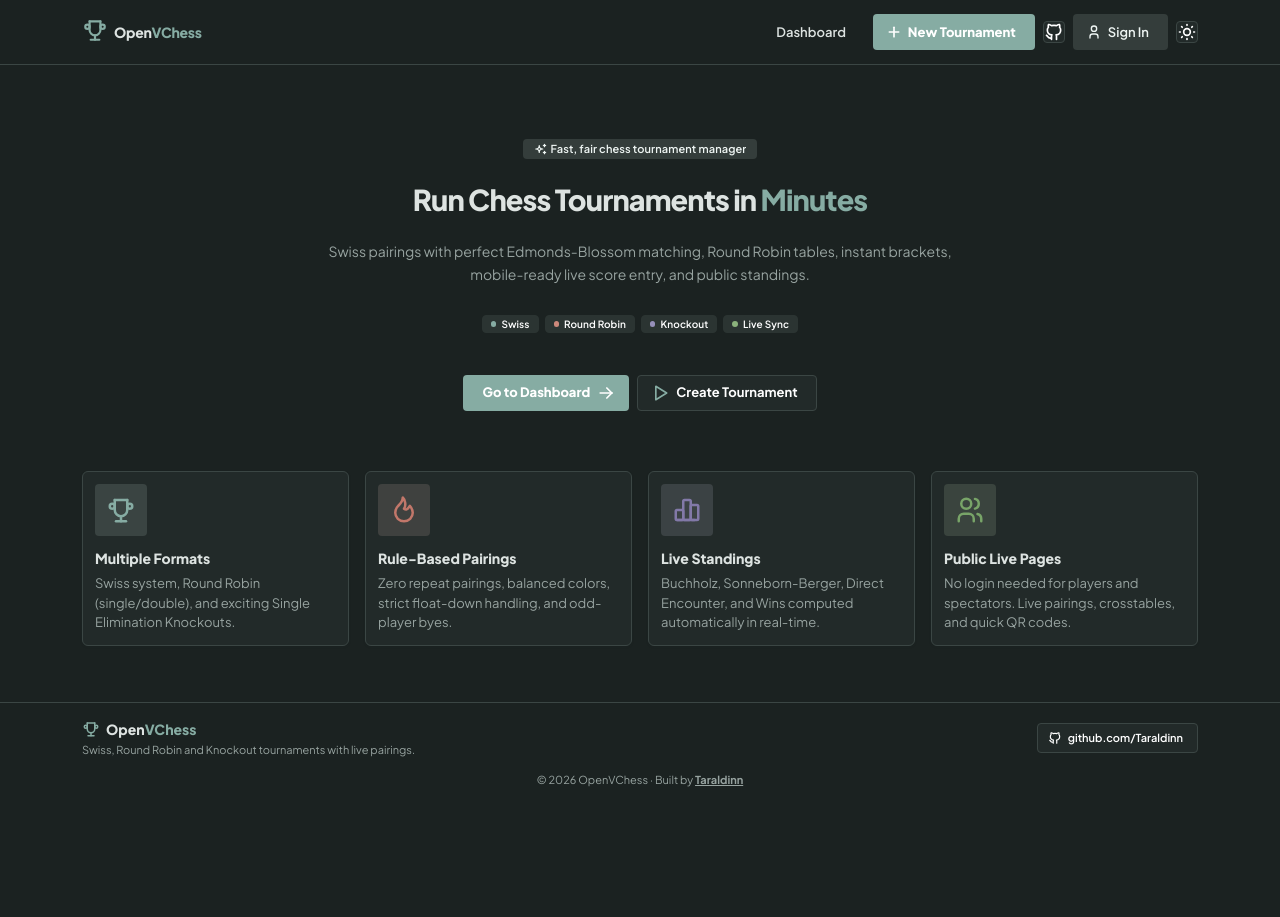
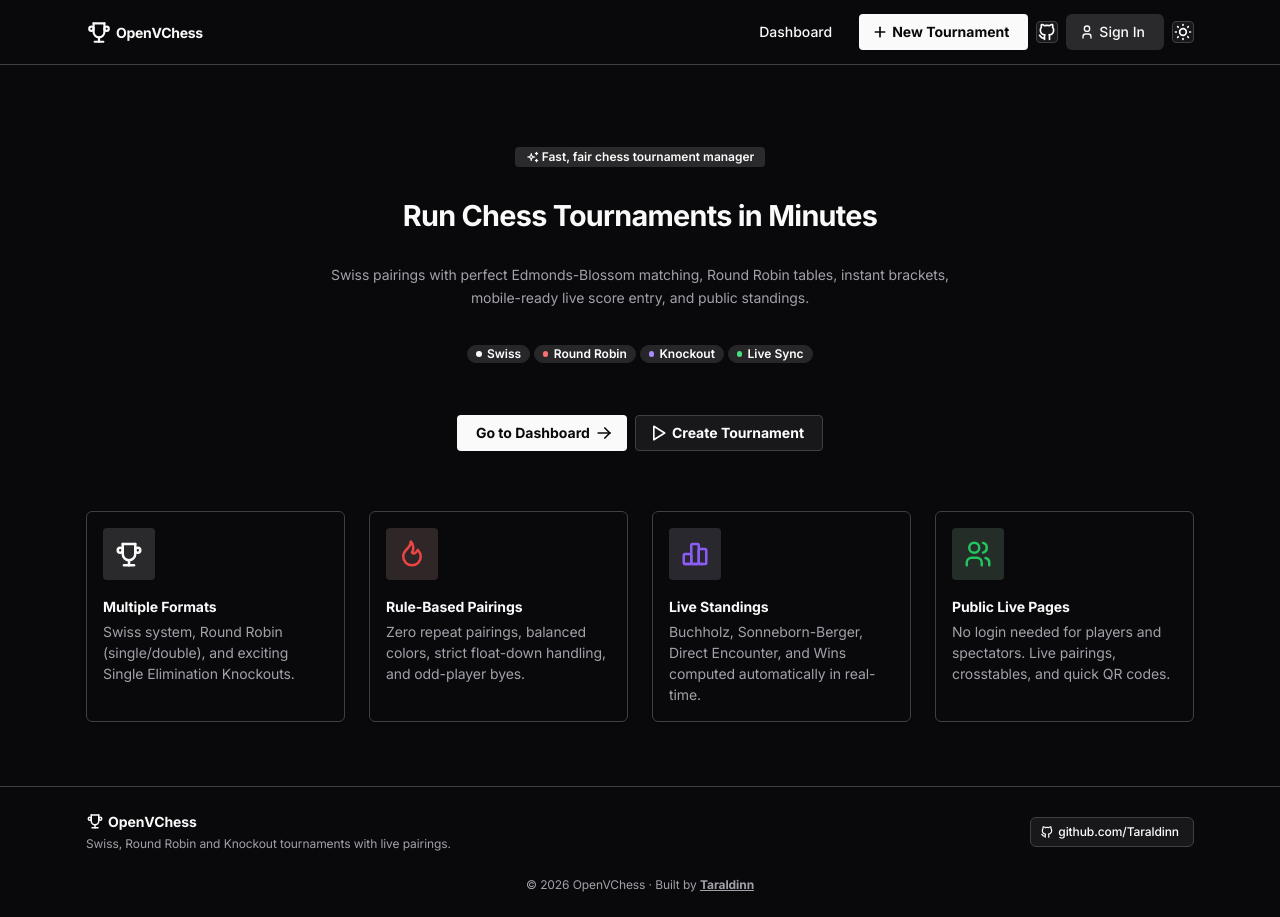
Before and after one commit to Taraldinn/Open-Chess, a Next.js app: page / in a window 1280 px wide. Before the commit the page ends 812 px from the top, so only its background shows below. Built offline with nearby package versions, Linux system fonts and the light colour scheme; no server answers.

Commit message:
initial commit

```diff
--- a/app/layout.tsx
+++ b/app/layout.tsx
@@ -4,14 +4,14 @@
 
 import { ColorSchemeScript, MantineProvider } from '@mantine/core';
 import { Notifications } from '@mantine/notifications';
-import { Plus_Jakarta_Sans } from 'next/font/google';
+import { Inter } from 'next/font/google';
 import { Navbar } from '@/components/navigation/Navbar';
 import { Footer } from '@/components/navigation/Footer';
 import { theme } from '../theme';
 
-const plusJakarta = Plus_Jakarta_Sans({
+const plusJakarta = Inter({
   subsets: ['latin'],
-  weight: ['400', '500', '600', '700', '800'],
+  weight: ['400', '500', '600', '700'],
   variable: '--font-sans',
   display: 'swap',
 });
--- a/app/page.tsx
+++ b/app/page.tsx
@@ -38,7 +38,7 @@
           Fast, fair chess tournament manager
         </Badge>
 
-        <Title order={1} fw={900} style={{ letterSpacing: '-0.03em', lineHeight: 1.15, fontSize: 'clamp(1.6rem, 5vw, 1.8rem)' }}>
+        <Title order={1} fw={900} style={{ letterSpacing: '-0.025em', lineHeight: 1.15, fontSize: 'clamp(1.6rem, 5vw, 1.8rem)' }}>
           Run Chess Tournaments in{' '}
           <Text component="span" className="playful-gradient-text" inherit>
             Minutes
--- a/app/playful.css
+++ b/app/playful.css
@@ -1,30 +1,31 @@
-/* OpenVChess calm theme: sage, sand and soft charcoal. Low contrast edges, no glow, no motion. */
-
-:root {
-  --accent: var(--mantine-color-sage-6);
-  --accent-soft: rgba(90, 132, 121, 0.12);
-  --accent-line: rgba(90, 132, 121, 0.3);
-}
+/* OpenVChess: shadcn/ui-style zinc design. 1px borders, subtle shadows, no decoration. */
 
 [data-mantine-color-scheme="light"] {
-  --mantine-color-body: #f5f3ee;
-  --mantine-color-text: #2d3836;
-  --mantine-color-dimmed: #6b7773;
-  --surface: #fbfaf7;
-  --accent: #5a8479;
+  --mantine-color-body: #ffffff;
+  --mantine-color-text: #09090b;
+  --mantine-color-dimmed: #71717a;
+  --mantine-color-default-border: #e4e4e7;
+  --mantine-color-default-hover: #f4f4f5;
+  --surface: #ffffff;
+  --muted: #f4f4f5;
+  --accent: #18181b;
+  --ring: rgba(24, 24, 27, 0.18);
 }
 
 [data-mantine-color-scheme="dark"] {
-  --mantine-color-body: #1b2221;
-  --mantine-color-text: #dde3e1;
-  --mantine-color-dimmed: #97a3a0;
-  --surface: #222a29;
-  --accent: #86aca3;
+  --mantine-color-body: #09090b;
+  --mantine-color-text: #fafafa;
+  --mantine-color-dimmed: #a1a1aa;
+  --mantine-color-default-border: #27272a;
+  --mantine-color-default-hover: #18181b;
+  --surface: #09090b;
+  --muted: #18181b;
+  --accent: #fafafa;
+  --ring: rgba(250, 250, 250, 0.2);
 }
 
 html,
 body {
-  transition: background-color 0.3s ease, color 0.3s ease;
   overflow-x: hidden;
 }
 
@@ -33,13 +34,14 @@
   display: flex;
   flex-direction: column;
   -webkit-font-smoothing: antialiased;
+  letter-spacing: -0.006em;
 }
 
 main {
   flex: 1 0 auto;
 }
 
-/* Surfaces: slightly lifted from the page, soft borders */
+/* Surfaces */
 .mantine-Card-root,
 .mantine-Paper-root:not(.mantine-Modal-content):not(.mantine-Menu-dropdown) {
   background-color: var(--surface);
@@ -47,22 +49,94 @@
 
 .mantine-Button-root,
 .mantine-ActionIcon-root {
-  transition: background-color 0.15s ease, border-color 0.15s ease;
+  transition: background-color 0.12s ease, border-color 0.12s ease, opacity 0.12s ease;
 }
 
-.mantine-Badge-root {
-  letter-spacing: 0.01em;
-  text-transform: none;
-  font-weight: 600;
+.mantine-Button-root:not([data-disabled]):active {
+  transform: none;
 }
 
+/* Inputs: shadcn focus ring */
+.mantine-TextInput-input,
+.mantine-Select-input,
+.mantine-NumberInput-input,
+.mantine-Textarea-input,
+.mantine-FileInput-input {
+  background-color: transparent;
+  border-color: var(--mantine-color-default-border);
+  box-shadow: 0 1px 2px rgba(0, 0, 0, 0.04);
+}
+
+.mantine-TextInput-input:focus,
+.mantine-Select-input:focus,
+.mantine-NumberInput-input:focus,
+.mantine-Textarea-input:focus,
+.mantine-FileInput-input:focus {
+  border-color: var(--accent) !important;
+  box-shadow: 0 0 0 3px var(--ring) !important;
+}
+
+/* Badges: small pill, sentence case */
+.mantine-Badge-root {
+  text-transform: none;
+  letter-spacing: 0;
+  font-weight: 600;
+  font-size: 12px;
+}
+
+/* Tabs: muted segmented control */
+.mantine-Tabs-root[data-variant="pills"] .mantine-Tabs-list {
+  background: var(--muted);
+  padding: 4px;
+  border-radius: 8px;
+  width: fit-content;
+  max-width: 100%;
+  gap: 2px;
+}
+
+.mantine-Tabs-root[data-variant="pills"] .mantine-Tabs-tab {
+  background: transparent;
+  color: var(--mantine-color-dimmed);
+  font-weight: 500;
+  font-size: 14px;
+  padding: 6px 12px;
+  border-radius: 6px;
+}
+
+.mantine-Tabs-root[data-variant="pills"] .mantine-Tabs-tab[data-active] {
+  background: var(--mantine-color-body);
+  color: var(--mantine-color-text);
+  box-shadow: 0 1px 2px rgba(0, 0, 0, 0.08);
+}
+
+[data-mantine-color-scheme="dark"] .mantine-Tabs-root[data-variant="pills"] .mantine-Tabs-tab[data-active] {
+  background: #27272a;
+}
+
+/* Tables: no zebra, hairline rows, muted header */
+.mantine-Table-table {
+  --table-striped-color: transparent;
+  --table-border-color: var(--mantine-color-default-border);
+}
+
+.mantine-Table-th {
+  color: var(--mantine-color-dimmed);
+  font-weight: 500;
+  font-size: 13px;
+}
+
+.mantine-Table-tr[data-striped] {
+  background-color: transparent;
+}
+
+/* Legacy helper class names kept so existing markup keeps working */
 .playful-gradient-text {
-  color: var(--accent);
-  font-weight: 800;
+  color: inherit;
+  font-weight: 700;
 }
 
 .playful-float {
-  display: inline-block;
+  display: inline-flex;
 }
 
 .playful-card-glow {
@@ -70,28 +144,20 @@
 }
 
 .playful-hover-card {
-  transition: border-color 0.15s ease, background-color 0.15s ease;
+  transition: border-color 0.12s ease;
 }
 
 .playful-hover-card:hover {
-  border-color: var(--accent-line);
-}
-
-.mantine-TextInput-input:focus,
-.mantine-Select-input:focus,
-.mantine-NumberInput-input:focus {
-  border-color: var(--accent) !important;
-  box-shadow: 0 0 0 3px var(--accent-soft) !important;
+  border-color: var(--accent);
 }
 
 .playful-accent-box {
-  background-color: var(--accent-soft) !important;
-  border: 1px solid var(--accent-line) !important;
+  background-color: var(--muted) !important;
+  border: 1px solid var(--mantine-color-default-border) !important;
 }
 
 .playful-finished-game {
-  background-color: var(--accent-soft) !important;
-  border-color: var(--accent-line) !important;
+  background-color: var(--muted) !important;
 }
 
 .subtle-nav-btn {
@@ -99,10 +165,10 @@
 }
 
 .subtle-nav-btn:hover {
-  background-color: var(--mantine-color-default-hover) !important;
+  background-color: var(--muted) !important;
 }
 
-/* Piece color chip: always shows who plays White / Black */
+/* Piece color chip */
 .color-chip {
   display: inline-flex;
   align-items: center;
@@ -113,56 +179,54 @@
 .color-chip__swatch {
   width: 14px;
   height: 14px;
-  border-radius: 3px;
-  border: 1.5px solid #8a9693;
+  border-radius: 4px;
+  border: 1px solid #a1a1aa;
   flex-shrink: 0;
 }
 
 .color-chip__swatch--white {
-  background: #f7f6f2;
+  background: #ffffff;
 }
 
 .color-chip__swatch--black {
-  background: #2a3230;
-  border-color: #2a3230;
+  background: #18181b;
+  border-color: #18181b;
 }
 
 [data-mantine-color-scheme="dark"] .color-chip__swatch--black {
-  border-color: #97a3a0;
+  border-color: #71717a;
 }
 
 .color-chip__label {
-  font-size: 11px;
-  font-weight: 700;
-  letter-spacing: 0.04em;
-  text-transform: uppercase;
-  opacity: 0.65;
+  font-size: 12px;
+  font-weight: 500;
+  color: var(--mantine-color-dimmed);
 }
 
+/* Public tournament home */
 .hero-card {
-  background-color: var(--accent-soft) !important;
-  border: 1px solid var(--accent-line);
+  background-color: var(--muted) !important;
+  border: 1px solid var(--mantine-color-default-border);
 }
 
 .stat-tile {
-  padding: 8px 10px;
-  border-radius: 6px;
+  padding: 12px 16px;
+  border-radius: 8px;
   border: 1px solid var(--mantine-color-default-border);
   background: var(--surface);
 }
 
 .stat-tile__value {
-  font-size: 1.1rem;
+  font-size: 1.5rem;
   font-weight: 700;
-  line-height: 1.1;
+  line-height: 1.15;
+  letter-spacing: -0.02em;
 }
 
 .stat-tile__label {
-  font-size: 11px;
-  font-weight: 600;
-  letter-spacing: 0.05em;
-  text-transform: uppercase;
-  opacity: 0.6;
+  font-size: 12px;
+  font-weight: 500;
+  color: var(--mantine-color-dimmed);
 }
 
 .scroll-x {
@@ -170,25 +234,7 @@
   -webkit-overflow-scrolling: touch;
 }
 
-@media (max-width: 48em) {
-  .mantine-Table-table {
-    font-size: 13px;
-  }
-}
-
-@media (prefers-reduced-motion: reduce) {
-  * {
-    transition: none !important;
-    animation: none !important;
-  }
-}
-
-[data-mantine-color-scheme="light"] .icon-show-dark,
-[data-mantine-color-scheme="dark"] .icon-show-light {
-  display: none;
-}
-
-/* White vs Black matchup row */
+/* White vs Black matchup */
 .matchup {
   display: grid;
   grid-template-columns: 1fr;
@@ -198,32 +244,23 @@
 
 .matchup__vs {
   text-align: center;
-  letter-spacing: 0.08em;
 }
 
 .matchup__side {
   display: flex;
   flex-direction: column;
   gap: 2px;
-  padding: 6px 10px;
-  border-radius: 6px;
+  padding: 8px 12px;
+  border-radius: 8px;
   border: 1px solid var(--mantine-color-default-border);
 }
 
 .matchup__side--white {
-  background: rgba(247, 246, 242, 0.55);
+  background: var(--surface);
 }
 
 .matchup__side--black {
-  background: rgba(42, 50, 48, 0.12);
-}
-
-[data-mantine-color-scheme="dark"] .matchup__side--white {
-  background: rgba(247, 246, 242, 0.08);
-}
-
-[data-mantine-color-scheme="dark"] .matchup__side--black {
-  background: rgba(0, 0, 0, 0.25);
+  background: var(--muted);
 }
 
 @media (min-width: 48em) {
@@ -236,3 +273,41 @@
     align-items: flex-end;
   }
 }
+
+.icon-show-dark,
+.icon-show-light {
+  display: inline-block;
+}
+
+[data-mantine-color-scheme="light"] .icon-show-dark,
+[data-mantine-color-scheme="dark"] .icon-show-light {
+  display: none;
+}
+
+@media (max-width: 48em) {
+  .mantine-Table-th,
+  .mantine-Table-td {
+    padding: 8px 10px;
+  }
+}
+
+@media (prefers-reduced-motion: reduce) {
+  * {
+    transition: none !important;
+    animation: none !important;
+  }
+}
+
+/* Dark mode: filled controls use a light shade, so their text must be dark.
+   Default (filled) variant has no data-variant attribute, and Mantine sets the color inline. */
+[data-mantine-color-scheme="dark"] .mantine-Button-root:not([data-variant="outline"]):not([data-variant="light"]):not([data-variant="default"]):not([data-variant="subtle"]):not([data-variant="transparent"]):not([data-variant="white"]) {
+  --button-color: #09090b !important;
+}
+
+[data-mantine-color-scheme="dark"] .mantine-Badge-root[data-variant="filled"] {
+  --badge-color: #09090b !important;
+}
+
+[data-mantine-color-scheme="dark"] .mantine-ActionIcon-root:not([data-variant="outline"]):not([data-variant="light"]):not([data-variant="default"]):not([data-variant="subtle"]):not([data-variant="transparent"]):not([data-variant="white"]) {
+  --ai-color: #09090b !important;
+}
--- a/app/t/[slug]/PublicPageClient.tsx
+++ b/app/t/[slug]/PublicPageClient.tsx
@@ -297,7 +297,7 @@
                         component={Link}
                         href={`/t/${tournament.slug}/players/${p.id}`}
                         fw={600}
-                        c="yellow.4"
+                        c="inherit"
                       >
                         {p.name}
                       </Text>
--- a/app/t/[slug]/players/[id]/page.tsx
+++ b/app/t/[slug]/players/[id]/page.tsx
@@ -206,7 +206,7 @@
                           component={Link}
                           href={`/t/${tournament.slug}/players/${opp.id}`}
                           fw={500}
-                          c="yellow.4"
+                          c="inherit"
                         >
                           {opp.name} {opp.rating ? `(${opp.rating})` : ''}
                         </Text>
--- a/components/chess/StandingsTable.tsx
+++ b/components/chess/StandingsTable.tsx
@@ -53,7 +53,7 @@
                 component={Link}
                 href={`/t/${tournamentSlug}/players/${row.playerId}`}
                 fw={600}
-                c="yellow.4"
+                c="inherit"
                 style={{ textDecoration: 'none' }}
               >
                 {row.playerName}
--- a/theme.ts
+++ b/theme.ts
@@ -1,99 +1,109 @@
 import { createTheme, MantineColorsTuple } from '@mantine/core';
 
-// Calm preset: low-saturation sage primary, soft sand / clay / slate / green accents.
-const sage: MantineColorsTuple = [
-  '#eef5f3', '#dbe8e4', '#bfd5cf', '#a0bfb7', '#86aca3',
-  '#6f9a90', '#5a8479', '#496d64', '#3a564f', '#2c413c',
+// shadcn/ui "zinc" look. Primary is near-black in light mode and near-white in dark mode:
+// index 6 is used in light mode, index 4 in dark mode (see primaryShade).
+const zinc: MantineColorsTuple = [
+  '#fafafa', '#f4f4f5', '#e4e4e7', '#d4d4d8', '#fafafa',
+  '#71717a', '#18181b', '#3f3f46', '#27272a', '#09090b',
 ];
-const sand: MantineColorsTuple = [
-  '#faf6ec', '#f1e8d0', '#e6d6ae', '#dac28a', '#cfb06b',
-  '#c4a05a', '#a8864a', '#8a6d3c', '#6d552f', '#4f3e22',
+const gray: MantineColorsTuple = [
+  '#fafafa', '#f4f4f5', '#e4e4e7', '#d4d4d8', '#a1a1aa',
+  '#71717a', '#52525b', '#3f3f46', '#27272a', '#18181b',
 ];
-const clay: MantineColorsTuple = [
-  '#faf0ee', '#f1dcd7', '#e5c1b9', '#d8a398', '#cc887b',
-  '#c2776a', '#a8604f', '#8a4e40', '#6d3e33', '#502e26',
+const green: MantineColorsTuple = [
+  '#f0fdf4', '#dcfce7', '#bbf7d0', '#86efac', '#4ade80',
+  '#22c55e', '#16a34a', '#15803d', '#166534', '#14532d',
 ];
-const slate: MantineColorsTuple = [
-  '#f3f2f8', '#e3e1ee', '#cbc8de', '#b0abcb', '#968fb9',
-  '#8279a8', '#6c6490', '#585275', '#443f5b', '#322e44',
+const red: MantineColorsTuple = [
+  '#fef2f2', '#fee2e2', '#fecaca', '#fca5a5', '#f87171',
+  '#ef4444', '#dc2626', '#b91c1c', '#991b1b', '#7f1d1d',
 ];
-const moss: MantineColorsTuple = [
-  '#eff5ec', '#dce8d5', '#c0d5b5', '#a3c297', '#8bb27c',
-  '#78a468', '#628b53', '#4e7042', '#3d5733', '#2d4126',
+const amber: MantineColorsTuple = [
+  '#fffbeb', '#fef3c7', '#fde68a', '#fcd34d', '#fbbf24',
+  '#f59e0b', '#d97706', '#b45309', '#92400e', '#78350f',
 ];
-// Soft blue-charcoal dark mode (no pure black, text is off-white)
-const calmDark: MantineColorsTuple = [
-  '#dde3e1', '#c0c9c6', '#97a3a0', '#6f7d7a', '#3b4644',
-  '#2b3432', '#222a29', '#1b2221', '#151b1a', '#101514',
+const violet: MantineColorsTuple = [
+  '#f5f3ff', '#ede9fe', '#ddd6fe', '#c4b5fd', '#a78bfa',
+  '#8b5cf6', '#7c3aed', '#6d28d9', '#5b21b6', '#4c1d95',
+];
+const blue: MantineColorsTuple = [
+  '#eff6ff', '#dbeafe', '#bfdbfe', '#93c5fd', '#60a5fa',
+  '#3b82f6', '#2563eb', '#1d4ed8', '#1e40af', '#1e3a8a',
+];
+// Dark mode surfaces: body = dark.7 (#09090b)
+const dark: MantineColorsTuple = [
+  '#fafafa', '#e4e4e7', '#a1a1aa', '#71717a', '#3f3f46',
+  '#27272a', '#18181b', '#09090b', '#050506', '#000000',
 ];
 
 export const theme = createTheme({
-  primaryColor: 'sage',
+  primaryColor: 'zinc',
   primaryShade: { light: 6, dark: 4 },
   autoContrast: true,
-  black: '#2d3836',
+  black: '#09090b',
   colors: {
-    sage,
-    yellow: sage,
-    board: sage,
-    gold: sand,
-    coral: clay,
-    arcadeViolet: slate,
-    mintJoy: moss,
-    green: moss,
-    dark: calmDark,
+    zinc,
+    sage: zinc,
+    yellow: zinc,
+    board: zinc,
+    gray,
+    green,
+    mintJoy: green,
+    red,
+    coral: red,
+    gold: amber,
+    arcadeViolet: violet,
+    blue,
+    dark,
   },
   fontFamily:
-    'var(--font-sans), "Plus Jakarta Sans", "Nunito", -apple-system, BlinkMacSystemFont, "Segoe UI", Roboto, sans-serif',
-  defaultRadius: 'sm',
-  radius: { xs: '2px', sm: '4px', md: '6px', lg: '8px', xl: '10px' },
-  spacing: { xs: '6px', sm: '8px', md: '12px', lg: '16px', xl: '24px' },
-  fontSizes: { xs: '11px', sm: '13px', md: '14px', lg: '16px', xl: '18px' },
-  lineHeights: { xs: '1.3', sm: '1.4', md: '1.45', lg: '1.5', xl: '1.5' },
+    'var(--font-sans), Inter, -apple-system, BlinkMacSystemFont, "Segoe UI", Roboto, sans-serif',
+  defaultRadius: 'md',
+  radius: { xs: '2px', sm: '4px', md: '6px', lg: '8px', xl: '12px' },
+  spacing: { xs: '4px', sm: '8px', md: '16px', lg: '24px', xl: '32px' },
+  fontSizes: { xs: '12px', sm: '14px', md: '14px', lg: '16px', xl: '18px' },
+  lineHeights: { xs: '1.4', sm: '1.45', md: '1.5', lg: '1.5', xl: '1.5' },
   headings: {
     fontFamily:
-      'var(--font-sans), "Plus Jakarta Sans", "Nunito", -apple-system, BlinkMacSystemFont, "Segoe UI", Roboto, sans-serif',
+      'var(--font-sans), Inter, -apple-system, BlinkMacSystemFont, "Segoe UI", Roboto, sans-serif',
     fontWeight: '700',
     sizes: {
-      h1: { fontSize: '26px', lineHeight: '1.25' },
-      h2: { fontSize: '22px', lineHeight: '1.3' },
-      h3: { fontSize: '18px', lineHeight: '1.3' },
-      h4: { fontSize: '16px', lineHeight: '1.35' },
+      h1: { fontSize: '30px', lineHeight: '1.2' },
+      h2: { fontSize: '24px', lineHeight: '1.25' },
+      h3: { fontSize: '20px', lineHeight: '1.3' },
+      h4: { fontSize: '16px', lineHeight: '1.4' },
       h5: { fontSize: '14px', lineHeight: '1.4' },
-      h6: { fontSize: '13px', lineHeight: '1.4' },
+      h6: { fontSize: '12px', lineHeight: '1.4' },
     },
   },
   cursorType: 'pointer',
   shadows: {
-    xs: '0 1px 2px rgba(30, 40, 38, 0.06)',
-    sm: '0 1px 3px rgba(30, 40, 38, 0.08)',
-    md: '0 4px 12px rgba(30, 40, 38, 0.08)',
-    lg: '0 8px 24px rgba(30, 40, 38, 0.1)',
-    xl: '0 12px 32px rgba(30, 40, 38, 0.12)',
+    xs: '0 1px 2px rgba(0, 0, 0, 0.05)',
+    sm: '0 1px 3px rgba(0, 0, 0, 0.1), 0 1px 2px rgba(0, 0, 0, 0.06)',
+    md: '0 4px 6px -1px rgba(0, 0, 0, 0.1), 0 2px 4px -2px rgba(0, 0, 0, 0.06)',
+    lg: '0 10px 15px -3px rgba(0, 0, 0, 0.1), 0 4px 6px -4px rgba(0, 0, 0, 0.06)',
+    xl: '0 20px 25px -5px rgba(0, 0, 0, 0.1), 0 8px 10px -6px rgba(0, 0, 0, 0.06)',
   },
   components: {
-    Button: { defaultProps: { radius: 'sm', fw: 600, size: 'sm' } },
-    Badge: { defaultProps: { radius: 'sm', fw: 600, size: 'sm' } },
-    Card: { defaultProps: { radius: 'md', shadow: 'xs', withBorder: true, padding: 'md' } },
-    Paper: { defaultProps: { radius: 'md' } },
-    ActionIcon: { defaultProps: { radius: 'sm', size: 'md' } },
-    TextInput: { defaultProps: { radius: 'sm', size: 'sm' } },
-    NumberInput: { defaultProps: { radius: 'sm', size: 'sm' } },
-    Textarea: { defaultProps: { radius: 'sm', size: 'sm' } },
-    Select: { defaultProps: { radius: 'sm', size: 'sm' } },
-    FileInput: { defaultProps: { radius: 'sm', size: 'sm' } },
-    Modal: { defaultProps: { radius: 'md', padding: 'md' } },
-    Drawer: { defaultProps: { radius: 'sm' } },
-    Tabs: {
-      defaultProps: { radius: 'sm' },
-      styles: { tab: { fontWeight: 600, borderRadius: 6, padding: '6px 12px' } },
-    },
-    Table: { defaultProps: { highlightOnHover: true, verticalSpacing: 'xs', horizontalSpacing: 'sm' } },
-    Stepper: { defaultProps: { color: 'sage', radius: 'sm', size: 'sm' } },
-    Switch: { defaultProps: { color: 'sage', size: 'sm' } },
-    Radio: { defaultProps: { color: 'sage', size: 'sm' } },
-    Checkbox: { defaultProps: { color: 'sage', radius: 'xs', size: 'sm' } },
-    Menu: { defaultProps: { radius: 'sm', shadow: 'md' } },
-    Progress: { defaultProps: { color: 'sage', size: 'sm' } },
+    Button: { defaultProps: { radius: 'md', fw: 500, size: 'sm' } },
+    Badge: { defaultProps: { radius: 'xl', fw: 600, size: 'md' } },
+    Card: { defaultProps: { radius: 'lg', shadow: 'xs', withBorder: true, padding: 'lg' } },
+    Paper: { defaultProps: { radius: 'lg' } },
+    ActionIcon: { defaultProps: { radius: 'md', size: 'lg' } },
+    TextInput: { defaultProps: { radius: 'md', size: 'sm' } },
+    NumberInput: { defaultProps: { radius: 'md', size: 'sm' } },
+    Textarea: { defaultProps: { radius: 'md', size: 'sm' } },
+    Select: { defaultProps: { radius: 'md', size: 'sm' } },
+    FileInput: { defaultProps: { radius: 'md', size: 'sm' } },
+    Modal: { defaultProps: { radius: 'lg', padding: 'lg' } },
+    Drawer: { defaultProps: { radius: 'md' } },
+    Tabs: { defaultProps: { radius: 'md' } },
+    Table: { defaultProps: { highlightOnHover: true, verticalSpacing: 'sm', horizontalSpacing: 'md' } },
+    Stepper: { defaultProps: { color: 'zinc', radius: 'md', size: 'sm' } },
+    Switch: { defaultProps: { color: 'zinc', size: 'md' } },
+    Radio: { defaultProps: { color: 'zinc', size: 'sm' } },
+    Checkbox: { defaultProps: { color: 'zinc', radius: 'sm', size: 'sm' } },
+    Menu: { defaultProps: { radius: 'md', shadow: 'md' } },
+    Progress: { defaultProps: { color: 'zinc', size: 'sm', radius: 'xl' } },
   },
 });
```
